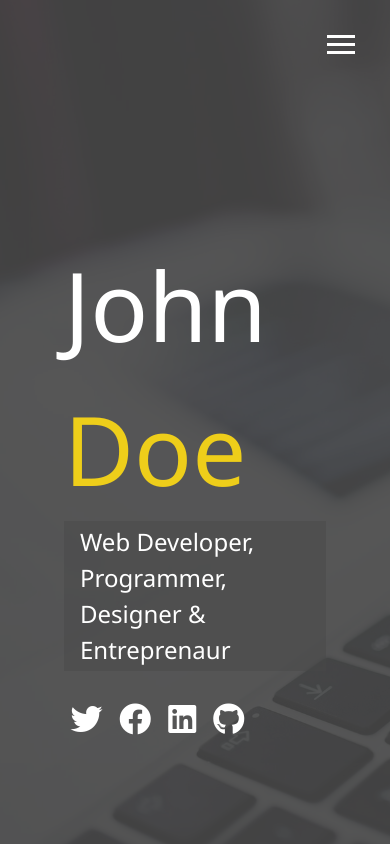
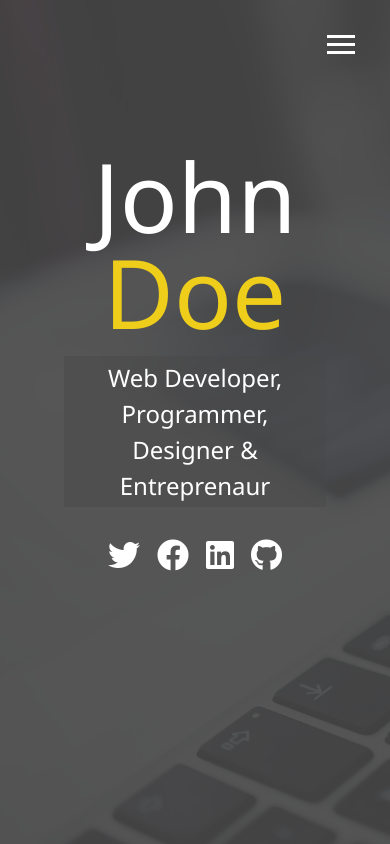
Before and after one commit to AshleyCanty/modern_portfolio, a website: page dist/index.html in a window 390 px wide. Drawn offline with Linux system fonts and the light colour scheme.

Commit message:
Added media queries

```diff
--- a/scss/_config.scss
+++ b/scss/_config.scss
@@ -28,3 +28,28 @@
     }
   }
 }
+
+// Media Query Mixins
+@mixin mediaSm {
+  @media screen and (max-width: 500px) {
+    @content;
+  }
+}
+
+@mixin mediaMd {
+  @media screen and (max-width: 768px) {
+    @content;
+  }
+}
+
+@mixin mediaLg {
+  @media screen and (min-width: 769px) and (max-width: 1170px) {
+    @content;
+  }
+}
+
+@mixin mediaXl {
+  @media screen and (min-width: 1171px) {
+    @content;
+  }
+}
--- /dev/null
+++ b/scss/_mobile.scss
@@ -0,0 +1,57 @@
+// Widescreens
+@include mediaXl {
+}
+
+// Desktops & Laptops
+@include mediaLg {
+}
+
+// Tablets & Small Laptops
+@include mediaMd {
+  main {
+    align-items: center;
+    text-align: center;
+
+    .lg-heading {
+      line-height: 1;
+      margin-bottom: 1rem;
+    }
+  }
+
+  ul.menu-nav,
+  div.menu-branding {
+    float: none;
+    width: 100%;
+    min-height: 0;
+
+    &.show {
+      transform: translate3d(0, 0, 0);
+    }
+  }
+
+  .menu-nav {
+    height: 75vh;
+    transform: translate3d(-100%, 0, 0);
+    font-size: 24px;
+  }
+
+  .menu-branding {
+    height: 25vh;
+    transform: translate3d(100%, 0, 0);
+
+    .portrait {
+      background: url("../img/portrait_small.jpg");
+      // background-size: contain;
+      // background-position: center;
+      width: 150px;
+      height: 150px;
+    }
+  }
+}
+
+// Smartphones
+@include mediaSm {
+  main#home h1 {
+    margin-top: 10vh;
+  }
+}
--- a/scss/main.scss
+++ b/scss/main.scss
@@ -1,6 +1,6 @@
 @import "config";
 @import "menu";
-
+@import "mobile";
 * {
   box-sizing: border-box;
 }
```
Also changed, not shown: dist/css/main.css.
